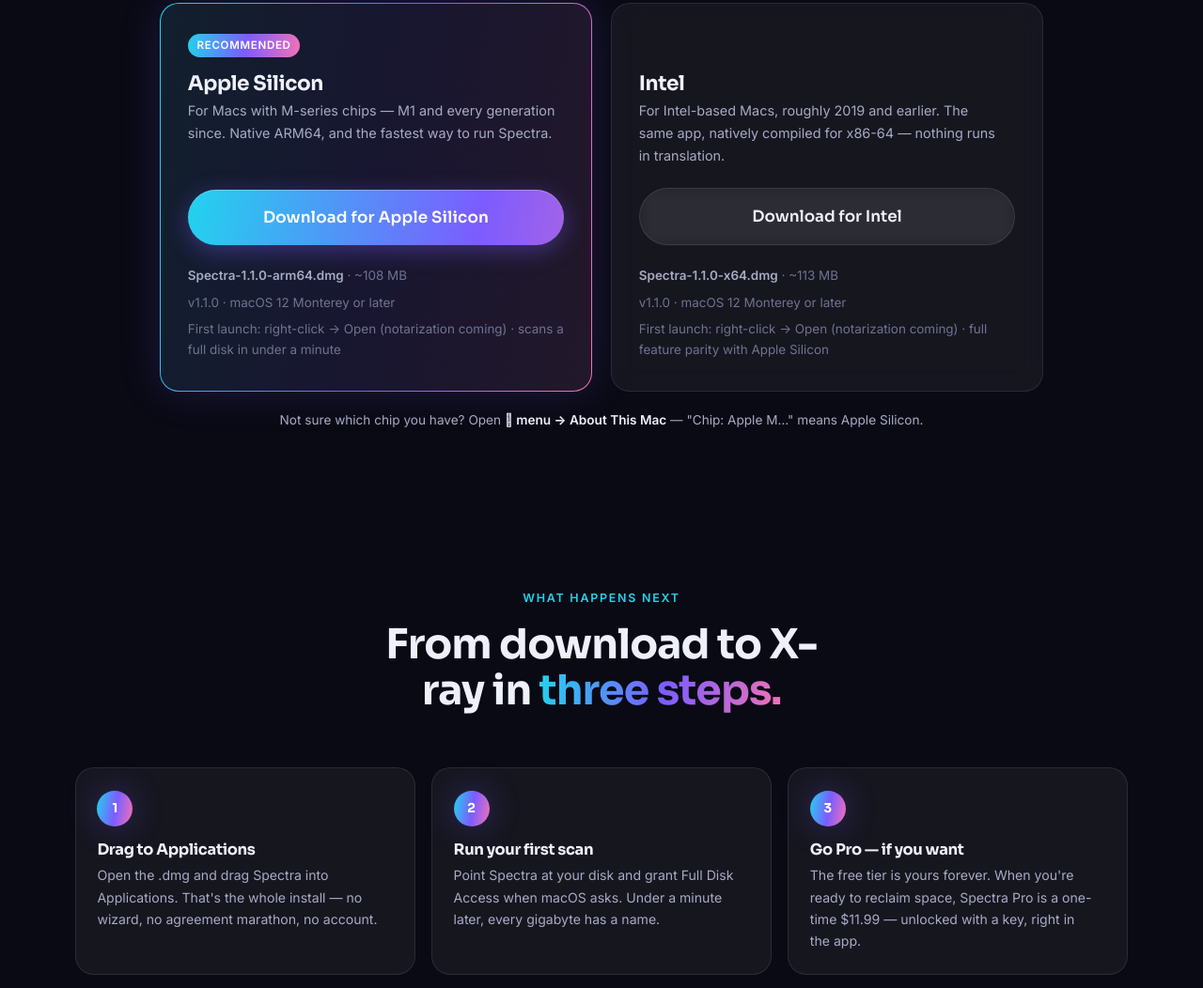
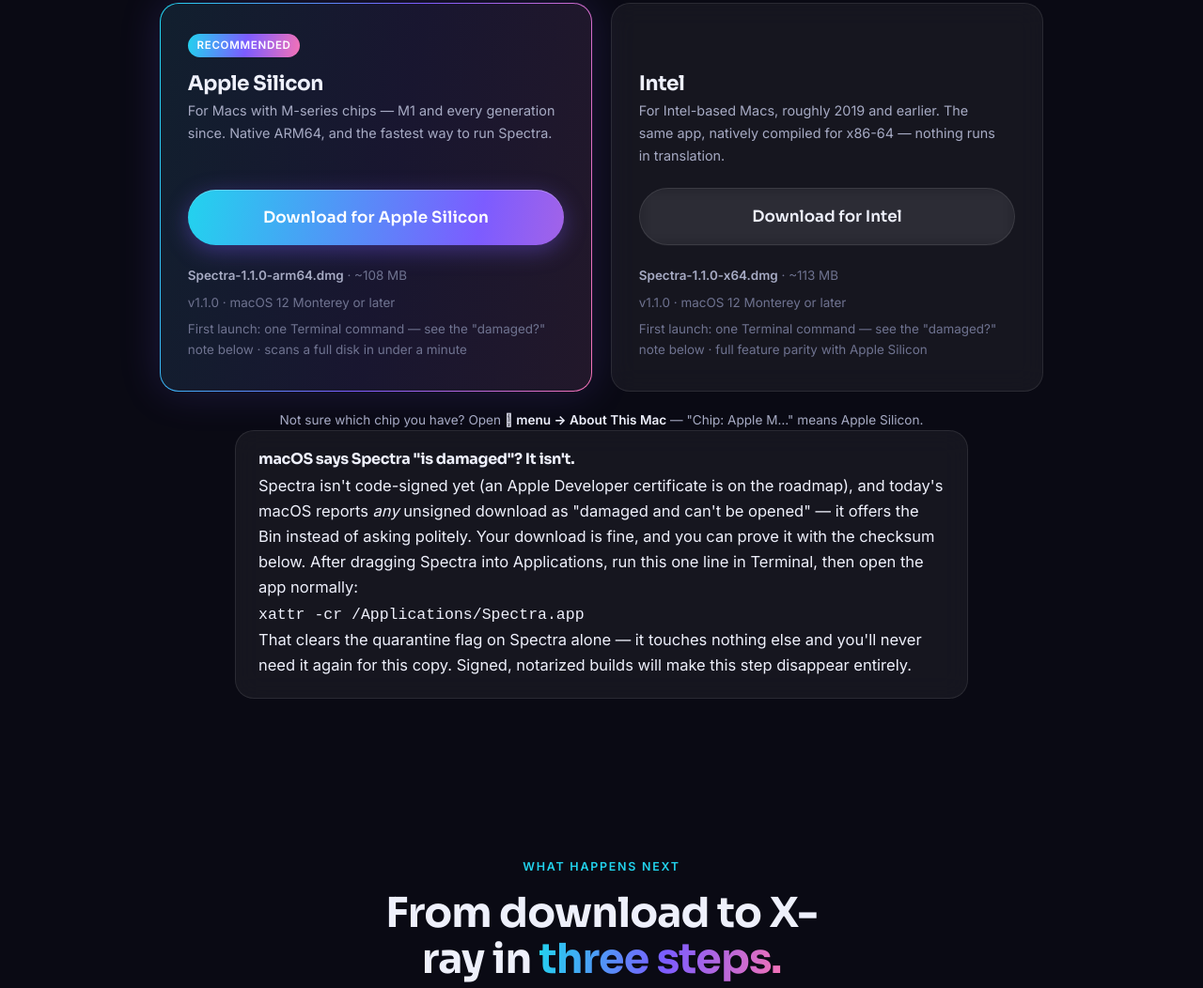
Before and after one commit to prashant1998gupta/spectra, a plain HTML site: page download.html in a window 1280 px wide. Shown: the part 535-1587 px from the top of the page at 94% size. Drawn offline with Linux system fonts and the light colour scheme.

Commit message:
deploy: prashant1998gupta/Spectra-Mac-Scanner@82c4a1a8cbff63ac394948d7240ac9f8fcf6db6c

```diff
--- a/download.html
+++ b/download.html
@@ -65,7 +65,7 @@
     <!-- ================= HERO ================= -->
     <section class="page-hero">
       <div class="container">
-        <span class="eyebrow">Download · v1.1.0 "Aurora"</span>
+        <span class="eyebrow">Download · v1.1.0 "Prism"</span>
         <h1>Get <span class="grad-text">Spectra.</span></h1>
         <p class="lead">Free, about 110 MB, and entirely yours — no account, no installer wizard, no telemetry. Pick your chip and you're one drag away from your first X-ray.</p>
         <ul class="chips" aria-label="Download facts">
@@ -89,7 +89,7 @@
             <ul class="dl-meta">
               <li><b>Spectra-1.1.0-arm64.dmg</b> · ~108 MB</li>
               <li>v1.1.0 · macOS 12 Monterey or later</li>
-              <li>First launch: right-click → Open (notarization coming) · scans a full disk in under a minute</li>
+              <li>First launch: one Terminal command — see the "damaged?" note below · scans a full disk in under a minute</li>
             </ul>
           </article>
 
@@ -101,12 +101,19 @@
             <ul class="dl-meta">
               <li><b>Spectra-1.1.0-x64.dmg</b> · ~113 MB</li>
               <li>v1.1.0 · macOS 12 Monterey or later</li>
-              <li>First launch: right-click → Open (notarization coming) · full feature parity with Apple Silicon</li>
+              <li>First launch: one Terminal command — see the "damaged?" note below · full feature parity with Apple Silicon</li>
             </ul>
           </article>
         </div>
 
         <p class="dl-detect" data-detect>Not sure which chip you have? Open <b>&#63743; menu → About This Mac</b> — "Chip: Apple M…" means Apple Silicon.</p>
+
+        <div class="sha-block panel reveal" id="damaged">
+          <h3>macOS says Spectra "is damaged"? It isn't.</h3>
+          <p>Spectra isn't code-signed yet (an Apple Developer certificate is on the roadmap), and today's macOS reports <em>any</em> unsigned download as "damaged and can't be opened" — it offers the Bin instead of asking politely. Your download is fine, and you can prove it with the checksum below. After dragging Spectra into Applications, run this one line in Terminal, then open the app normally:</p>
+          <p><code>xattr -cr /Applications/Spectra.app</code></p>
+          <p>That clears the quarantine flag on Spectra alone — it touches nothing else and you'll never need it again for this copy. Signed, notarized builds will make this step disappear entirely.</p>
+        </div>
       </div>
     </section>
 
@@ -122,7 +129,7 @@
           <div class="step reveal">
             <span class="step-num">1</span>
             <h3>Drag to Applications</h3>
-            <p>Open the .dmg and drag Spectra into Applications. That's the whole install — no wizard, no agreement marathon, no account.</p>
+            <p>Open the .dmg and drag Spectra into Applications. That's the whole install — no wizard, no agreement marathon, no account. If macOS calls the app "damaged", it isn't: one <code>xattr</code> command clears it — see the note above.</p>
           </div>
           <div class="step reveal">
             <span class="step-num">2</span>
```
Also changed, not shown: changelog.html (+7 -7 lines), faq.html (+2 -2 lines).
